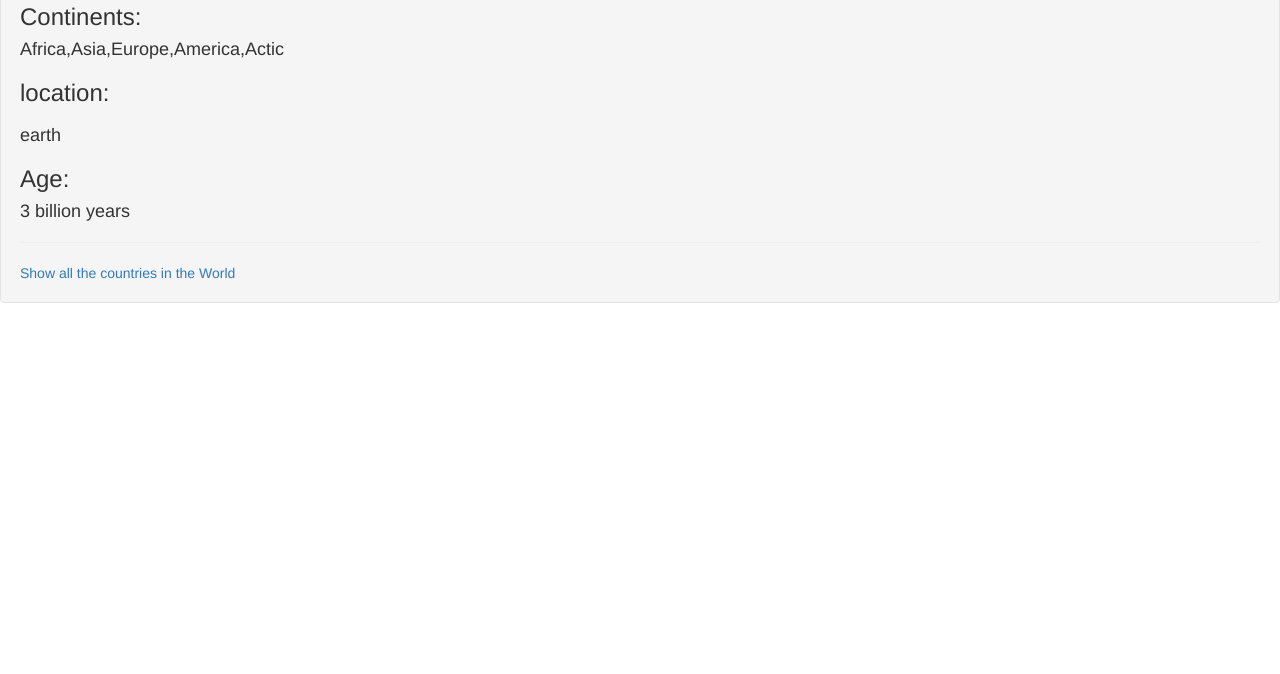
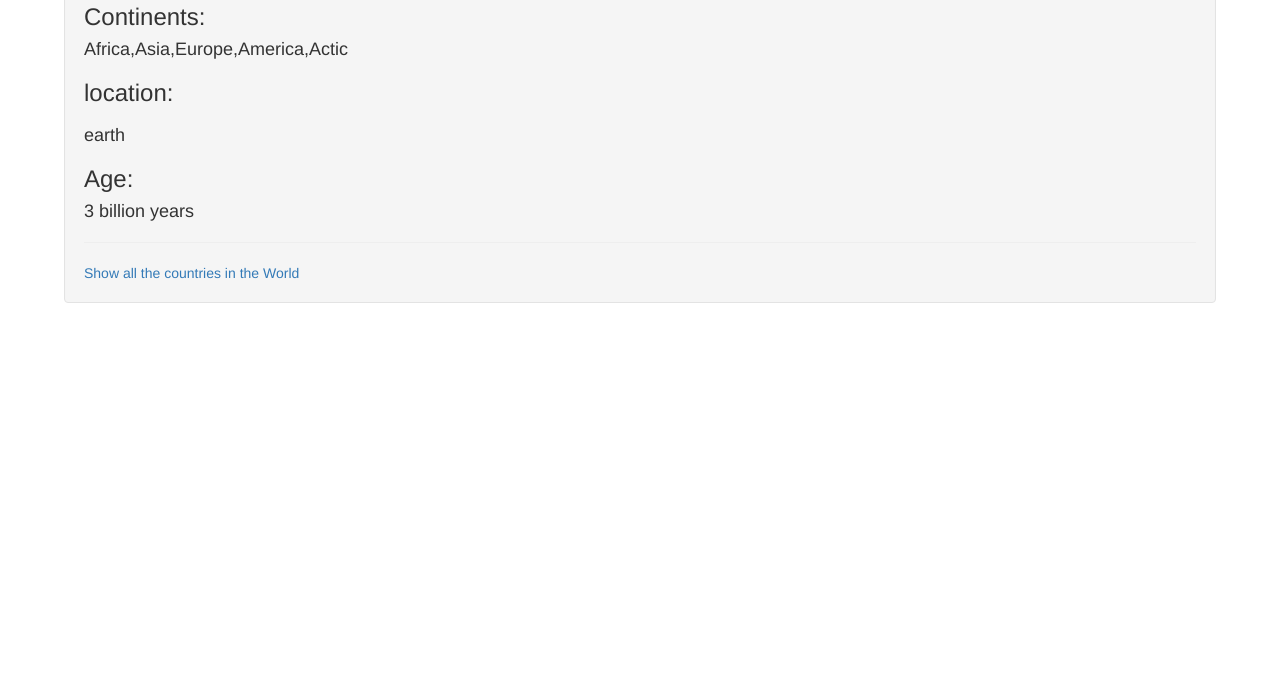
Before and after one commit to NdiranguWilson/Angular_custom, a plain HTML site: page Index.html in a window 1280 px wide. Shown: the part 126-800 px from the top of the page. Drawn offline with nearby package versions, Linux system fonts and the light colour scheme.

Commit message:
main css file

```diff
--- a/css/main.css
+++ b/css/main.css
@@ -3,3 +3,10 @@
  * @author Ndirangu Wilson <wndirangu@cytonn.com>
  *
  */
+body{
+
+  width:90%;
+}
+.well{
+
+}
```
Also changed, not shown: 4 other files.
